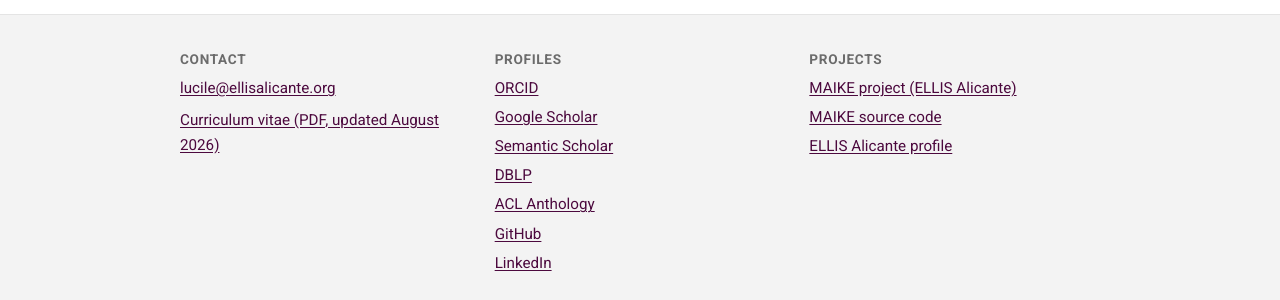
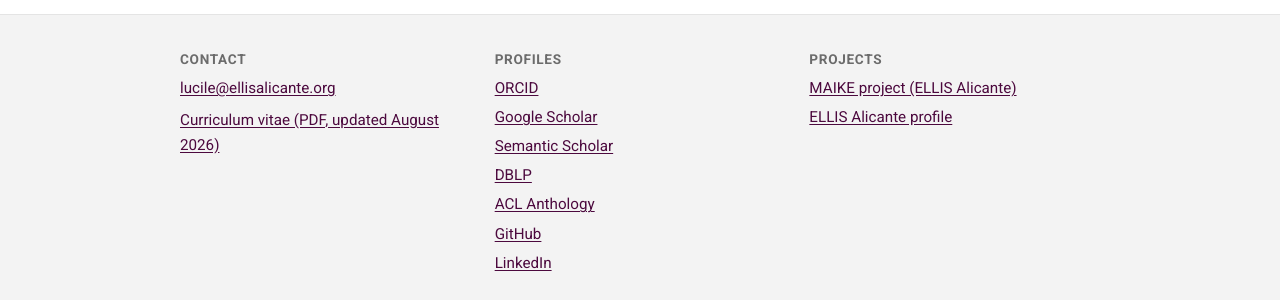
Before and after one commit to lucilefavero/lucilefavero.github.io, a Jekyll site: the page built from index.html, in a window 1280 px wide. Shown: the part 1622-1922 px from the top of the page. Built offline with Jekyll 4.4.1, drawn with Linux system fonts in a browser that asks for light colours.

Commit message:
Remove MAIKE source code link from the footer
Co-Authored-By: Claude Fable 5 <noreply@anthropic.com>

```diff
--- a/_layouts/default.html
+++ b/_layouts/default.html
@@ -77,7 +77,6 @@
         <h2 class="footer-heading">Projects</h2>
         <ul class="footer-links">
           <li><a href="{{ site.profiles.maike }}">MAIKE project (ELLIS Alicante)</a></li>
-          <li><a href="https://github.com/ellisalicante/chatbot_maike/tree/master">MAIKE source code</a></li>
           <li><a href="{{ site.profiles.ellis }}">ELLIS Alicante profile</a></li>
         </ul>
       </div>
```
